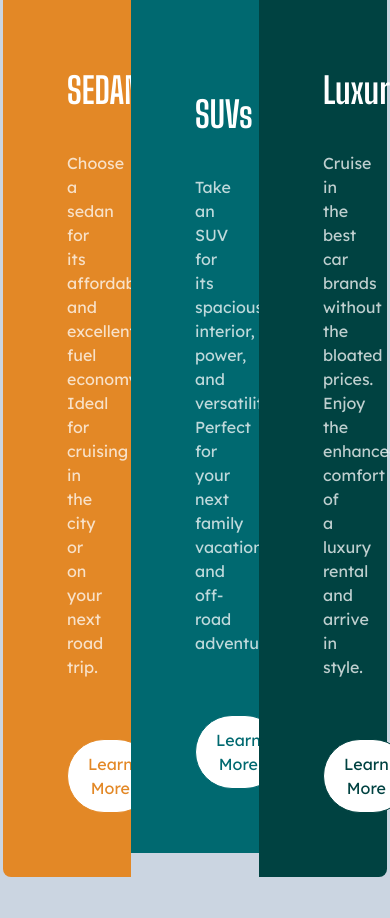
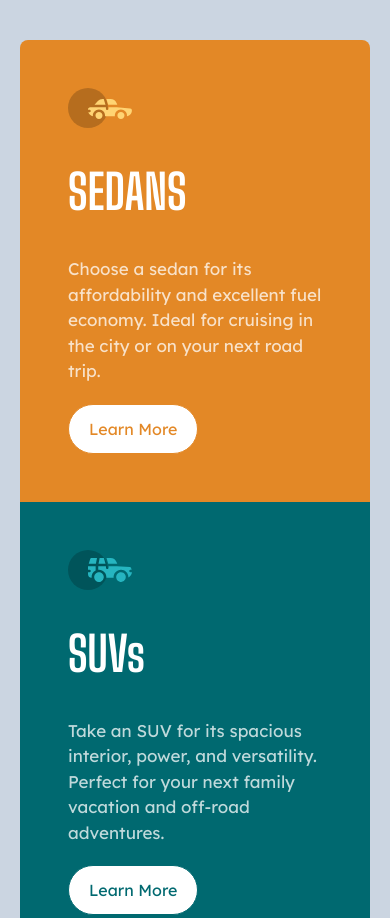
Before and after one commit to Himarr/3-column-preview-card-component-main, a website: page index.html in a window 390 px wide. Shown: the top 918 px of the page. Before the commit the page ends 877 px from the top, so only its background shows below. Drawn offline with Linux system fonts and the light colour scheme.

Commit message:
Added responsive component

```diff
--- a/index.html
+++ b/index.html
@@ -12,31 +12,31 @@
 </head>
 <body class="bg-slate-300">
 
-  <div class="flex flex-row h-screen items-center justify-center mx-10">
-    <div class="bg-brightorange p-16 w-1/4 rounded-l-lg text-white">
+  <div class="flex flex-col lg:flex-row lg:h-screen items-center justify-center mx-5 mt-5 lg:mt-0 lg:mx-10">
+    <div class="bg-brightorange p-12 lg:p-16 w-auto mt-5 lg:mt-0 lg:w-1/4 rounded-t-lg lg:rounded-l-lg lg:rounded-tr-none text-white">
       <img src="images/icon-sedans.svg" alt="Sedans" class="pb-5">
-      <h2 class="font-bigshoulders text-4xl pt-5 pb-10">SEDANS</h2>
-      <p class="font-deca text-transparentwhite pb-10">
+      <h2 class="font-bigshoulders text-5xl lg:text-4xl pt-5 pb-10">SEDANS</h2>
+      <p class="font-deca text-[17px] text-transparentwhite lg:pb-10">
         Choose a sedan for its affordability and excellent fuel economy. Ideal for cruising in the city
         or on your next road trip.
       </p>
       <button type="button" class="mt-5 bg-white p-3 rounded-full px-5 text-brightorange font-deca hover:bg-brightorange hover:text-white hover:border border border-brightorange hover:border-white">Learn More</button>
     </div>
 
-    <div class="bg-darkcyan p-16 w-1/4 text-white">
+    <div class="bg-darkcyan p-12 lg:p-16 w-auto lg:w-1/4 rounded-none text-white">
       <img src="images/icon-suvs.svg" alt="SUVs" class="pb-5">
-      <h2 class="font-bigshoulders text-4xl pt-5 pb-10">SUVs</h2>
-      <p class="font-deca text-transparentwhite pb-10">
+      <h2 class="font-bigshoulders text-5xl lg:text-4xl pt-5 pb-10">SUVs</h2>
+      <p class="font-deca text-[17px] text-transparentwhite lg:pb-10">
         Take an SUV for its spacious interior, power, and versatility. Perfect for your next family vacation
         and off-road adventures.
       </p>
       <button type="button" class="mt-5 bg-white p-3 rounded-full px-5 text-darkcyan font-deca hover:bg-darkcyan hover:text-white hover:border border border-darkcyan hover:border-white">Learn More</button>
     </div>
 
-    <div class="bg-verydarkcyan p-16 w-1/4 rounded-r-lg text-white">
+    <div class="bg-verydarkcyan p-12 lg:p-16 w-auto mb-5 lg:mb-0 lg:w-1/4 rounded-b-lg lg:rounded-r-lg lg:rounded-bl-none text-white">
       <img src="images/icon-luxury.svg" alt="Luxury" class="pb-5">
-      <h2 class="font-bigshoulders text-4xl pt-5 pb-10">Luxury</h2>
-      <p class="font-deca text-transparentwhite pb-10">
+      <h2 class="font-bigshoulders text-5xl lg:text-4xl pt-5 pb-10">Luxury</h2>
+      <p class="font-deca text-[17px] text-transparentwhite lg:pb-10">
         Cruise in the best car brands without the bloated prices. Enjoy the enhanced comfort of a luxury
         rental and arrive in style.
       </p>
```
Also changed, not shown: css/main.css.
